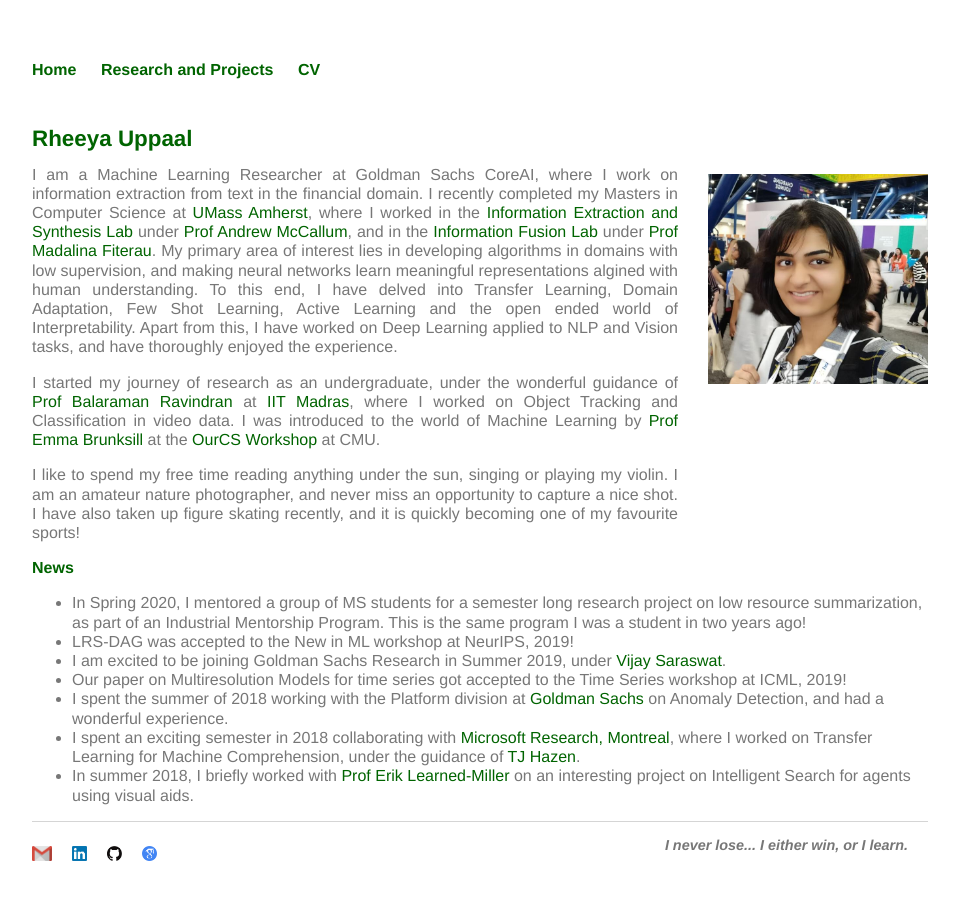
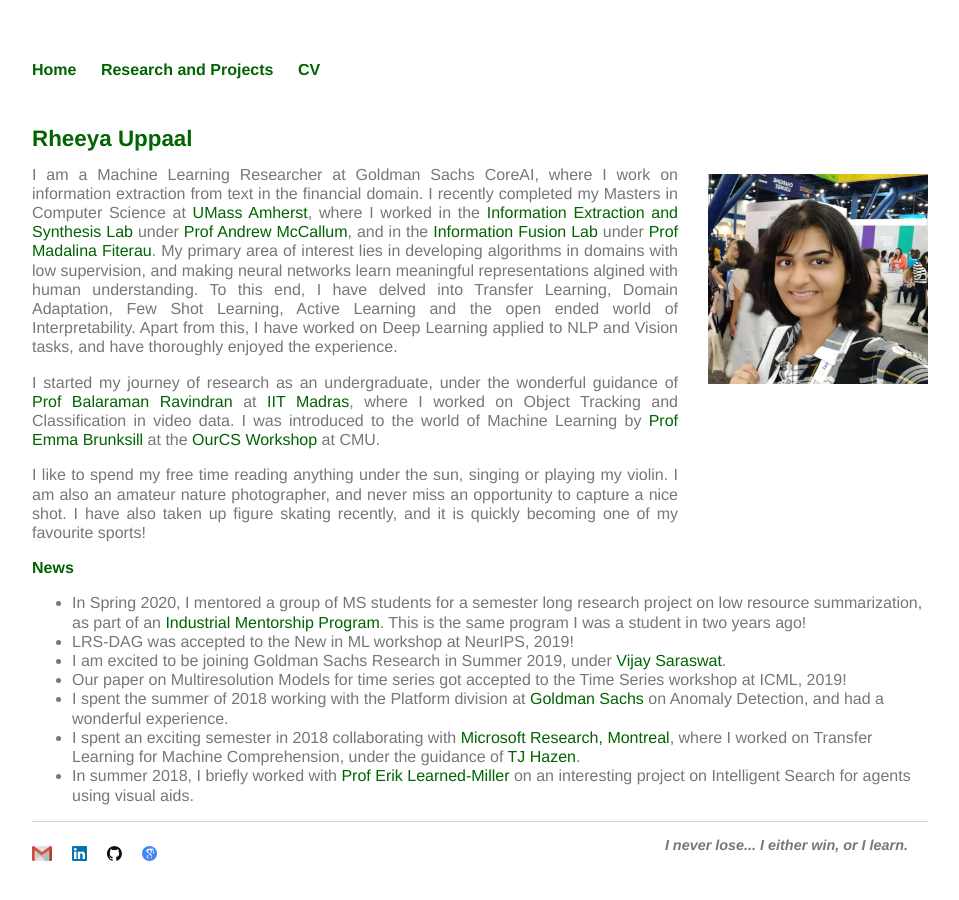
Before and after one commit to Uppaal/Uppaal.github.io, a Jekyll site: the page built from index.html, in a window 1280 px wide. Shown: the whole page, without its empty margins (160-1119 px from the left). Built offline with Jekyll 4.4.1, drawn with Linux system fonts in a browser that asks for light colours.

Commit message:
Update index.html

```diff
--- a/index.html
+++ b/index.html
@@ -19,12 +19,12 @@ title: Rheeya Uppaal
 
 <!-- 	<p align="justify">I spent the past summer working with the Platform division at <a href="https://www.goldmansachs.com/index.html">Goldman Sachs</a> on Anomaly Detection, and had a wonderful experience. Before that, I spent an exciting semester collaborating with <a href="https://www.microsoft.com/en-us/research/lab/microsoft-research-montreal/">Microsoft Research, Montreal</a>, where I worked on Transfer Learning for Machine Comprehension, under the guidance of <a href="https://www.microsoft.com/en-us/research/people/tihazen/">TJ Hazen</a>. I briefly worked with <a href="https://people.cs.umass.edu/~elm/">Prof Erik Learned-Miller</a> on an interesting project on Intelligent Search for agents using visual aids. I started my journey of research as an undergraduate, under the wonderful guidance of <a href="https://www.cse.iitm.ac.in/~ravi/">Prof Balaraman Ravindran</a> at <a href="https://www.cse.iitm.ac.in/">IIT Madras</a>, where I worked on Object Tracking and Classification in video data. I was introduced to the world of Machine Learning by <a href="https://cs.stanford.edu/people/ebrun/">Prof Emma Brunksill</a> at the <a href="http://www.cs.cmu.edu/ourcs/">OurCS Workshop</a> at CMU.</p> -->
 
-	<p align="justify">I like to spend my free time reading anything under the sun, singing or playing my violin. I am an amateur nature photographer, and never miss an opportunity to capture a nice shot. I have also taken up figure skating recently, and it is quickly becoming one of my favourite sports!</p>
+	<p align="justify">I like to spend my free time reading anything under the sun, singing or playing my violin. I am also an amateur nature photographer, and never miss an opportunity to capture a nice shot. I have also taken up figure skating recently, and it is quickly becoming one of my favourite sports!</p>
 
 
 	<h3>News</h3>
 	<ul>
-		<li>In Spring 2020, I mentored a group of MS students for a semester long research project on low resource summarization, as part of an Industrial Mentorship Program. This is the same program I was a student in two years ago!</li>
+		<li>In Spring 2020, I mentored a group of MS students for a semester long research project on low resource summarization, as part of an <a href="http://ds.cs.umass.edu/industry/industry-mentorship-program">Industrial Mentorship Program</a>. This is the same program I was a student in two years ago!</li>
 		<li>LRS-DAG was accepted to the New in ML workshop at NeurIPS, 2019!</li>
 		<li>I am excited to be joining Goldman Sachs Research in Summer 2019, under <a href="http://www.saraswat.org/">Vijay Saraswat</a>.</li>
 		<li>Our paper on Multiresolution Models for time series got accepted to the Time Series workshop at ICML, 2019!</li>
```
